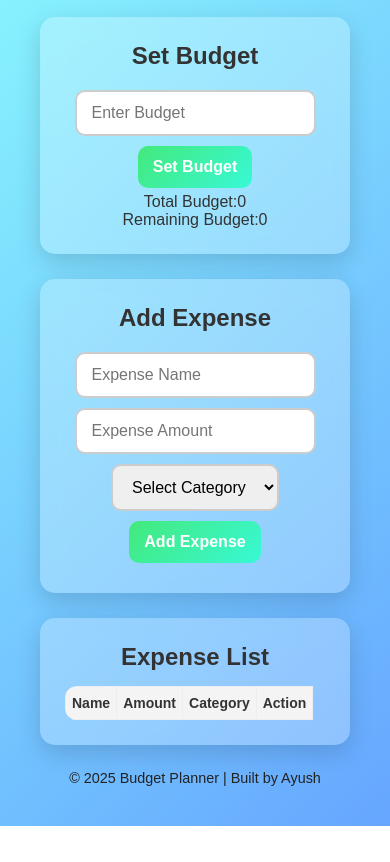
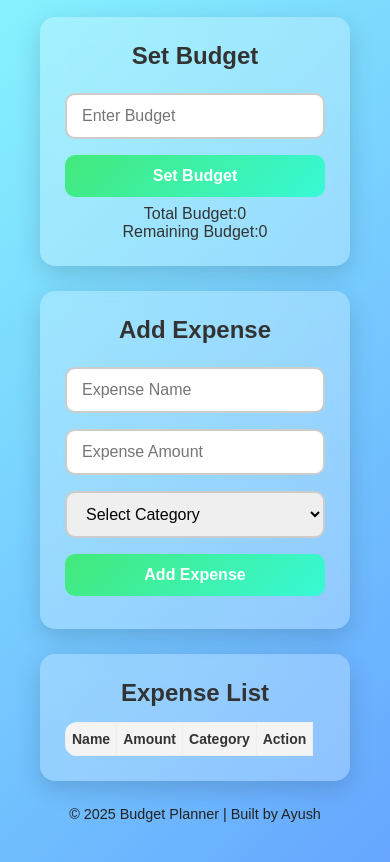
Before and after one commit to Ayush110704/Buget, a plain HTML site: page index.html in a window 390 px wide. Shown: the part 85-947 px from the top of the page. Before the commit the page ends 911 px from the top, so only its background shows below. Drawn offline with Linux system fonts and the light colour scheme.

Commit message:
Buget Planner

```diff
--- a/Style.css
+++ b/Style.css
@@ -118,6 +118,12 @@ p{
     padding: 10px 8px;
     font-size: 14px;
   }
+
+    input, select, button {
+      width: 100%;
+      margin: 8px 0;
+
+  }
 }
 
 @media (max-width: 480px) {
```
